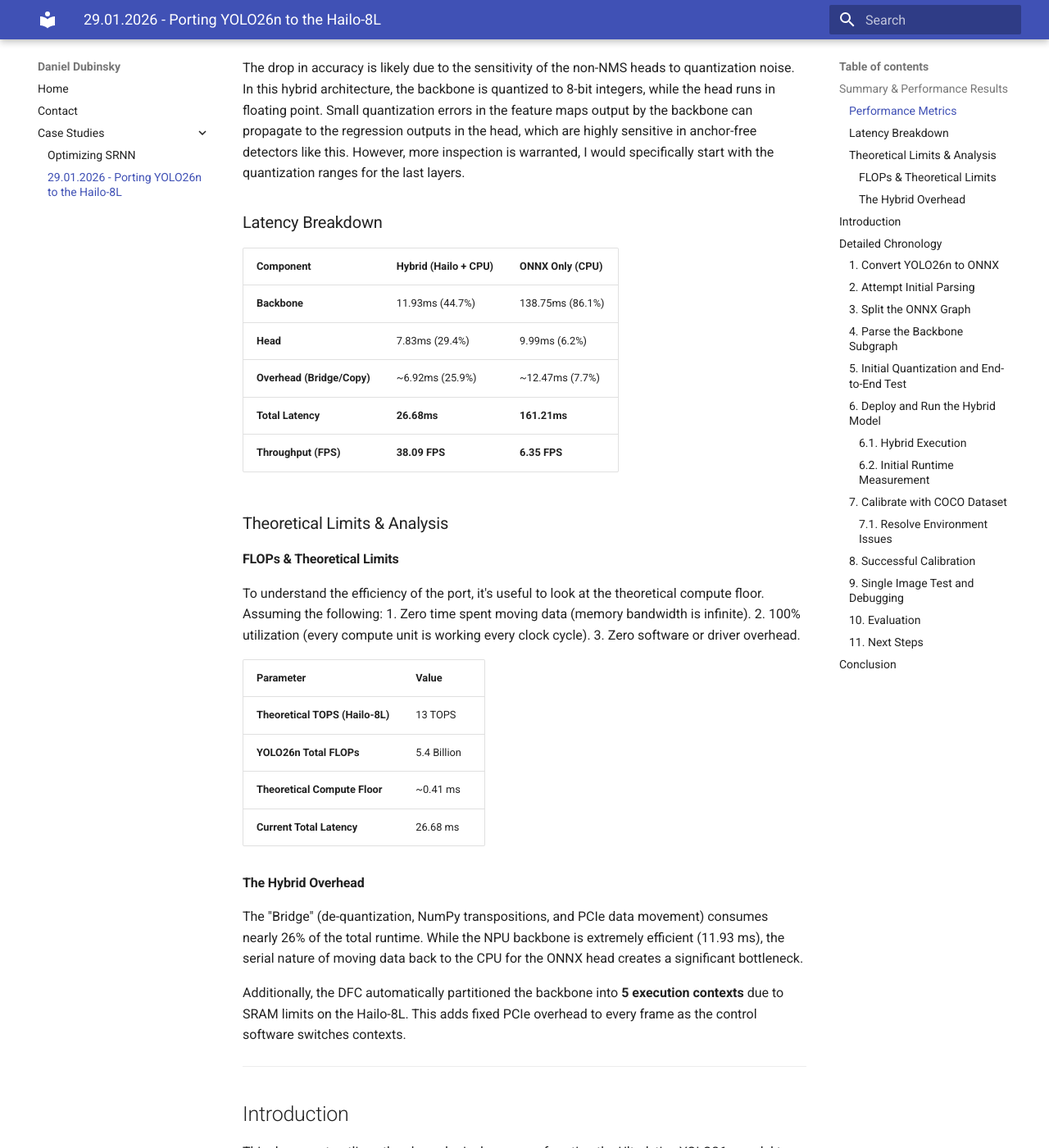
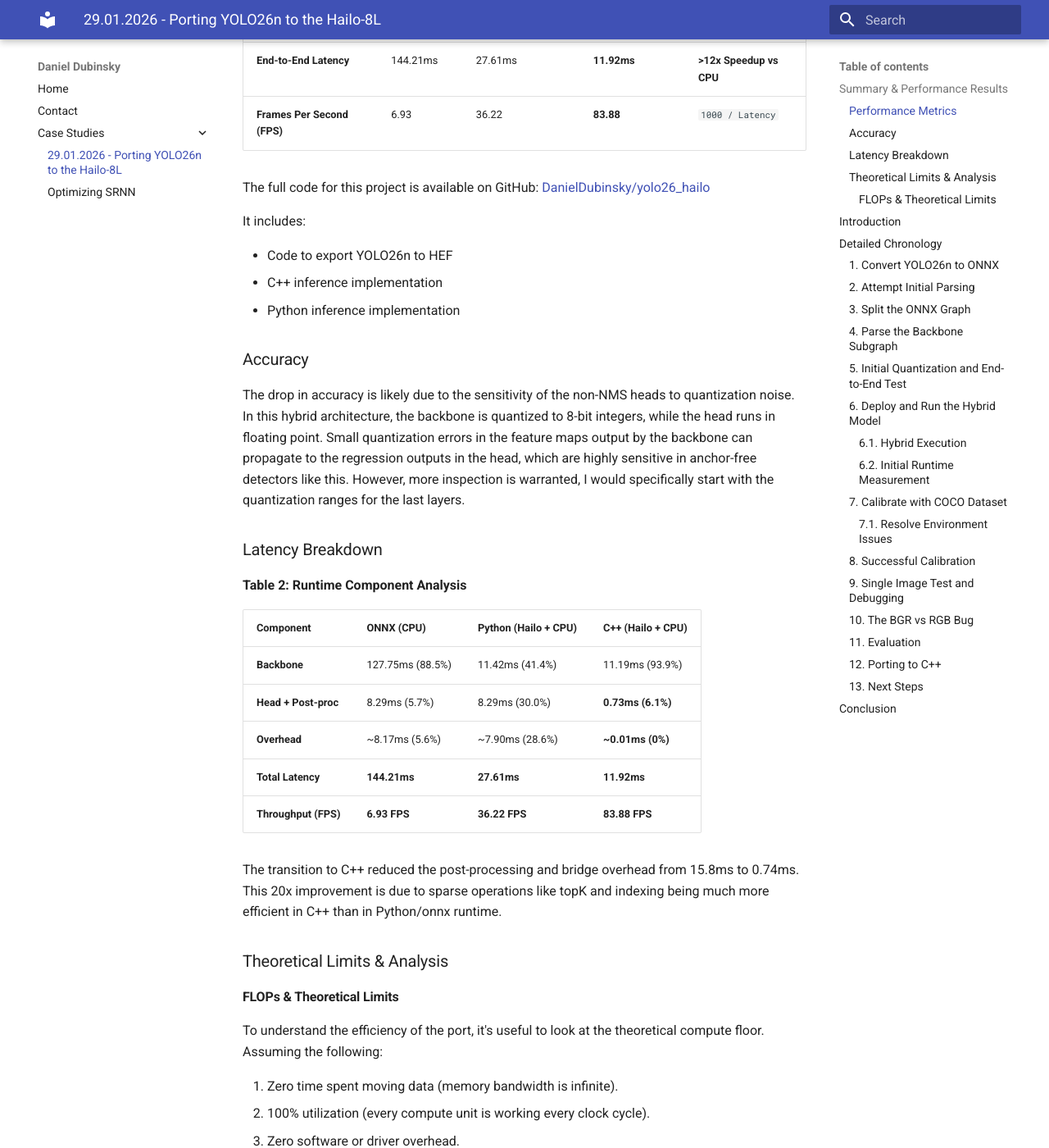
Before and after one commit to DanielDubinsky/personal-site, an MkDocs documentation site: the page built from docs/case-studies/yolo26n-hailo-L8.md, in a window 1280 px wide and 1400 px high, scrolled down 591 px. Shown: the whole window at 82% size. Built offline with MkDocs 1.6.1 and Material for MkDocs 9.7.7, drawn with Linux system fonts in a browser that asks for light colours; some of the changed text lies outside the part shown.

Commit message:
yolo: update after repo and c++ additions.

````diff
--- a/docs/case-studies/yolo26n-hailo-L8.md
+++ b/docs/case-studies/yolo26n-hailo-L8.md
@@ -2,49 +2,67 @@
 
 ## Summary & Performance Results
 
-This project successfully ported the YOLO26n model to the Hailo-8L AI accelerator using a hybrid architecture. Below are the key performance metrics achieved on a Raspberry Pi 5.
+This project successfully ported the YOLO26n model to the Hailo-8L AI accelerator using a hybrid architecture(Hailo + CPU). Below are the key performance metrics achieved on a Raspberry Pi 5.
 
 ### Performance Metrics
 
-| Metric | Value | Notes |
-| --- | --- | --- |
-| **mAP (Before Quantization)** | 0.373 | On RPi5 CPU (ONNX Runtime) |
-| **mAP (After Quantization)** | 0.306 | On RPi5 + Hailo-8L (Hybrid) |
-| **End-to-End Latency**| 26.68ms | Avg. over 1000 iterations |
-| **Frames Per Second (FPS)** | 38.09 | `1000 / Latency` |
+The C++ implementation achieves a ~2.3x speedup over the Python baseline and a ~12x speedup over the ONNX baseline.
+
+**Table 1: End-to-End Performance**
+
+| Metric | ONNX (CPU) | Python (Hailo + CPU) | C++ (Hailo + CPU) | Notes |
+| :--- | :--- | :--- | :--- | :--- |
+| **mAP** | 0.382 | 0.315 | 0.302 | Minor accuracy drop |
+| **End-to-End Latency**| 144.21ms | 27.61ms | **11.92ms** | **>12x Speedup vs CPU** |
+| **Frames Per Second (FPS)** | 6.93 | 36.22 | **83.88** | `1000 / Latency` |
+
+The full code for this project is available on GitHub: [DanielDubinsky/yolo26_hailo](https://github.com/DanielDubinsky/yolo26_hailo)
+
+It includes:
+
+*   Code to export YOLO26n to HEF
+*   C++ inference implementation
+*   Python inference implementation
+
+
+### Accuracy
 
 The drop in accuracy is likely due to the sensitivity of the non-NMS heads to quantization noise. In this hybrid architecture, the backbone is quantized to 8-bit integers, while the head runs in floating point. Small quantization errors in the feature maps output by the backbone can propagate to the regression outputs in the head, which are highly sensitive in anchor-free detectors like this. However, more inspection is warranted, I would specifically start with the quantization ranges for the last layers.
 
 ### Latency Breakdown
 
-| Component                | Hybrid (Hailo + CPU) | ONNX Only (CPU)     |
-| ------------------------ | -------------------- | ------------------- |
-| **Backbone**             | 11.93ms (44.7%)      | 138.75ms (86.1%)    |
-| **Head**                 | 7.83ms (29.4%)       | 9.99ms (6.2%)       |
-| **Overhead (Bridge/Copy)** | ~6.92ms (25.9%)      | ~12.47ms (7.7%)   |
-| **Total Latency**        | **26.68ms**          | **161.21ms**        |
-| **Throughput (FPS)**     | **38.09 FPS**        | **6.35 FPS**        |
+**Table 2: Runtime Component Analysis**
+
+| Component                | ONNX (CPU) | Python (Hailo + CPU) | C++ (Hailo + CPU) |
+| :----------------------- | :------------------ | :------------------- | :---------------- |
+| **Backbone**             | 127.75ms (88.5%)    | 11.42ms (41.4%)      | 11.19ms (93.9%)   |
+| **Head + Post-proc**     | 8.29ms (5.7%)       | 8.29ms (30.0%)       | **0.73ms (6.1%)** |
+| **Overhead**             | ~8.17ms (5.6%)      | ~7.90ms (28.6%)      | **~0.01ms (0%)**  |
+| **Total Latency**        | **144.21ms**        | **27.61ms**          | **11.92ms**       |
+| **Throughput (FPS)**     | **6.93 FPS**        | **36.22 FPS**        | **83.88 FPS**     |
+
+The transition to C++ reduced the post-processing and bridge overhead from 15.8ms to 0.74ms. This 20x improvement is due to sparse operations like topK and indexing being much more efficient in C++ than in Python/onnx runtime.
 
 ### Theoretical Limits & Analysis
 
 #### FLOPs & Theoretical Limits
 To understand the efficiency of the port, it's useful to look at the theoretical compute floor.
 Assuming the following:
+
 1. Zero time spent moving data (memory bandwidth is infinite).
 2. 100% utilization (every compute unit is working every clock cycle).
 3. Zero software or driver overhead.
+
 
 | Parameter | Value |
 | --- | --- |
 | **Theoretical TOPS (Hailo-8L)** | 13 TOPS |
 | **YOLO26n Total FLOPs** | 5.4 Billion |
 | **Theoretical Compute Floor** | ~0.41 ms |
-| **Current Total Latency** | 26.68 ms |
+| **Python Latency** | 27.61 ms |
+| **C++ Latency** | 11.92 ms |
 
-#### The Hybrid Overhead
-The "Bridge" (de-quantization, NumPy transpositions, and PCIe data movement) consumes nearly 26% of the total runtime. While the NPU backbone is extremely efficient (11.93 ms), the serial nature of moving data back to the CPU for the ONNX head creates a significant bottleneck.
-
-Additionally, the DFC automatically partitioned the backbone into **5 execution contexts** due to SRAM limits on the Hailo-8L. This adds fixed PCIe overhead to every frame as the control software switches contexts.
+Additionally, the DFC automatically partitioned the backbone into **5 execution contexts** due to SRAM limits on the Hailo-8L. This adds fixed PCIe overhead to every frame as the control software switches contexts. According to Gemini, 5 execution contexts for a nano-sized model is too much, so a deeper dive is warranted.
 
 ---
 
@@ -87,10 +105,12 @@
 
 ### 3. Split the ONNX Graph
 The solution was to partition the model. I manually split the ONNX graph into two distinct subgraphs:
+
 1.  **Subgraph 1 (Backbone):** Contained the initial layers of the network up to the final feature maps. This section is computationally heavy and well-suited for the NPU.
 2.  **Subgraph 2 (Head):** Contained the unsupported layers responsible for generating the final bounding box detections.
 
 The intention was to run Subgraph 1 on the Hailo-8L and Subgraph 2 on the host CPU (Raspberry Pi 5).
+
 
 ### 4. Parse the Backbone Subgraph
 The DFC was then used to parse only the first subgraph (the backbone). This attempt was successful, producing a parsed representation of the model.
@@ -103,14 +123,16 @@
 
 #### 6.1. Hybrid Execution
 The pipeline was orchestrated in Python:
+
 1.  **NPU Inference:** An input image is fed to the Hailo-8L, which runs the backbone model using **HailoRT**.
-2.  **Bridge:** The tensor output from the Hailo-8L is de-quantized and transposed using **NumPy**. This prepares the data for the second stage.
+2.  **Bridge:** The tensor output from the Hailo-8L transposed using **NumPy**. This prepares the data for the second stage.
 3.  **CPU Inference:** The processed tensor is fed into the **ONNX Runtime**, which executes the second subgraph (the head) on the RPi5's CPU to produce the final detections.
 
 #### 6.2. Initial Runtime Measurement
+
 A preliminary measurement of this non-optimized, randomly-quantized pipeline was taken to establish a baseline.
 
-The initial, uncalibrated pipeline ran at approximately 11.93ms.
+The initial, uncalibrated pipeline ran at approximately 27.61ms.
 
 ### 7. Calibrate with COCO Dataset
 With the pipeline validated, the next step was to perform proper post-training quantization (PTQ) to achieve good accuracy.
@@ -122,6 +144,7 @@
 Attempting to run the full quantization process revealed significant environment issues. The Hailo Docker container, running in a WSL2 environment, was not correctly using the host's NVIDIA RTX 4070 Ti for acceleration, causing the process to fall back to CPU and extending the estimated time from minutes to hours.
 
 Two patches were required to fix this:
+
 1.  **GPU Memory Check:** The DFC aborts if GPU VRAM usage is over 5%. This was patched to allow 50% usage, accommodating the Windows host's memory reservation.
     ```bash
     find $VIRTUAL_ENV -name "nvidia_smi_gpu_selector.py" | xargs sed -i 's/max_memory_utilization=0.05/max_memory_utilization=0.5/g'
@@ -129,32 +152,91 @@
 2.  **WSL Driver Path:** The Docker container was not mounting the WSL-specific NVIDIA driver path. The container launch script was modified to include the `-v /usr/lib/wsl:/usr/lib/wsl` volume and `-e LD_LIBRARY_PATH=/usr/lib/wsl/lib` environment variable.
 
 3. **Hailo Docker Shell Script** The script to run the docker fails to see the NVIDIA GPU in wsl, adding the following line in the script solves this issue:
-```bash
-# comment out old variable
-#readonly NVIDIA_GPU_EXIST=$(lspci | grep -i "\(vga\|3d\|display\|video\|graphics\).*nvidia")
-readonly NVIDIA_GPU_EXIST=$(nvidia-smi &> /dev/null && echo true || echo false)
-```
+
+    ```bash
+    # comment out old variable
+    #readonly NVIDIA_GPU_EXIST=$(lspci | grep -i "\(vga\|3d\|display\|video\|graphics\).*nvidia")
+    readonly NVIDIA_GPU_EXIST=$(nvidia-smi &> /dev/null && echo true || echo false)
+    ```
 
 ### 8. Successful Calibration
+
 After fixing the environment, the GPU-accelerated calibration process completed successfully, taking approximately 12 minutes. This produced a fully quantized and optimized `.hef` file for the model's backbone.
 
 ### 9. Single Image Test and Debugging
 To verify the final `.hef` file, I ran a single test image through the full hybrid pipeline on the RPi5. The initial output was incorrect, which led to a debugging phase.
 
 The primary issues discovered were:
+
 *   **Tensor Shape Mismatch:** The output shape from the HailoRT NPU inference did not exactly match the input shape expected by the ONNX Runtime for the head model. This required careful reshaping with NumPy in the bridge step.
-*   **Data Type Discrepancies:** The de-quantization process had to be precise to ensure the data type (e.g., `float32`) was correct for the ONNX Runtime.
+*   **Data Type Discrepancies:** The HailoRT NPU inference output was uint8, while the ONNX Runtime expected float32, however, Hailo API supports dequantization, so the code was modified to use it.
 
 After debugging the bridge code, the pipeline produced valid bounding boxes on the test image.
 
-### 10. Evaluation
-The final step was to formally evaluate the performance and accuracy of the optimized hybrid model on the Raspberry Pi 5. This involved running the entire COCO `val` set through the pipeline. The detailed results are presented in the Executive Summary at the beginning of this document.
 
-### 11. Next Steps
+### 10. The BGR vs RGB Bug
+During the initial evaluation, I noticed the mAP was lower than expected. Upon inspection, I realized OpenCV reads images in BGR format by default, while the model was trained on and expects RGB images.
+
+Fixing this simple channel swap yielded improvements for both the quantized hybrid model and the floating-point reference:
+
+| Model | Metric | BGR Input (Bug) | RGB Input (Fix) |
+| :--- | :--- | :--- | :--- |
+| **Hybrid (Hailo)** | mAP | 0.306 | 0.315 |
+| **Reference (ONNX)** | mAP | 0.373 | 0.382 |
+
+### 11. Evaluation
+The final step was to formally evaluate the performance and accuracy of the optimized hybrid model on the Raspberry Pi 5. This involved running the entire COCO `val` set through the pipeline. The detailed results are presented in the Summary at the beginning of this document.
+
+### 12. Porting to C++
+To eliminate the significant overhead of Python and the data bridge, I rewrote the inference pipeline in C++. This implementation uses C++ to interface directly with HailoRT, **eliminating the ONNX Runtime dependency entirely**.
+
+I have implemented the postprocessing as a template with the following header:
+```cpp
+template <int... Is>
+struct IntList {};
+
+template <int... Strides, int... Grids>
+std::vector<Detection> run_postprocess(
+    IntList<Strides...>,
+    IntList<Grids...>,
+    const std::vector<const float*>& cls_tensors,
+    const float* reg_tensor,
+    float conf_threshold
+)
+```
+
+This templated approach eases the porting process for other model variants (like YOLO26m or YOLO26l) in the future.
+
+The results were a dramatic improvement in latency, jumping from ~38 FPS to over 85 FPS.
+
+```text
+[Results]
+  Iterations: 1000
+  Hailo Inference (Write+Read):
+    Mean: 11.1868 ms
+  CPU Post-processing:
+    Mean: 0.73427 ms
+  Total Latency:
+    Mean: 11.9214 ms
+  Estimated FPS (Serial): 83.8825
+```
+
+**Note on Accuracy:**
+The C++ implementation showed a slight dip in mAP (0.302 vs 0.315).
+```text
+  AP             : 0.3024
+  AP50           : 0.4801
+  AP75           : 0.3263
+```
+My main suspicion is the image resizing implementation (e.g., interpolation flags).
+
+### 13. Next Steps
 To further optimize this pipeline, the following steps are planned:
+
 1.  **Adaround Optimization:** Move to Optimization Level 4 to recover the ~6.7% AP loss observed in the hybrid model.
-2.  **C++ Implementation:** Eliminate the ~6.92ms Python bridge overhead by moving to a native HailoRT/ORT C++ pipeline.
+2.  **Investigate Accuracy Drop:** Determine why the C++ implementation is slightly less accurate than the Python version.
 3.  **Context Reduction:** Experiment with DFC compiler settings to compress the model into fewer execution contexts.
 
 ## Conclusion
+
 This iterative process of discovery, problem-solving, and validation demonstrates a complete, if preliminary, port of a next-generation object detection model to a resource-constrained edge device.
--- a/mkdocs.yml
+++ b/mkdocs.yml
@@ -8,8 +8,8 @@
   - Home: index.md
   - Contact: contact.md
   - Case Studies:
+      - "29.01.2026 - Porting YOLO26n to the Hailo-8L": case-studies/yolo26n-hailo-L8.md
       - "Optimizing SRNN": case-studies/optimizing-srnn.md
-      - "29.01.2026 - Porting YOLO26n to the Hailo-8L": case-studies/yolo26n-hailo-L8.md
 watch:
   - ./docs/
 markdown_extensions:
````
Also changed, not shown: docs/index.md (+1 -1 lines).
